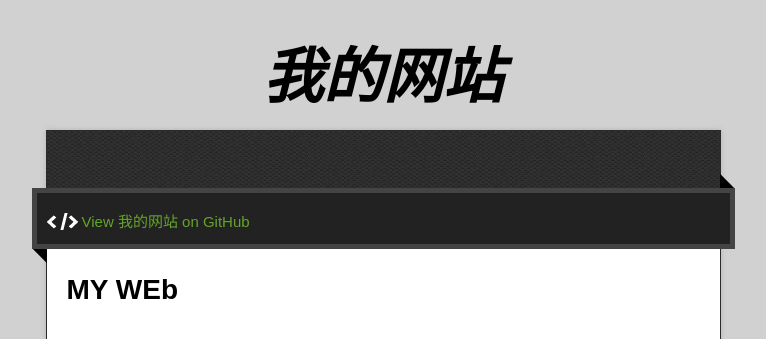
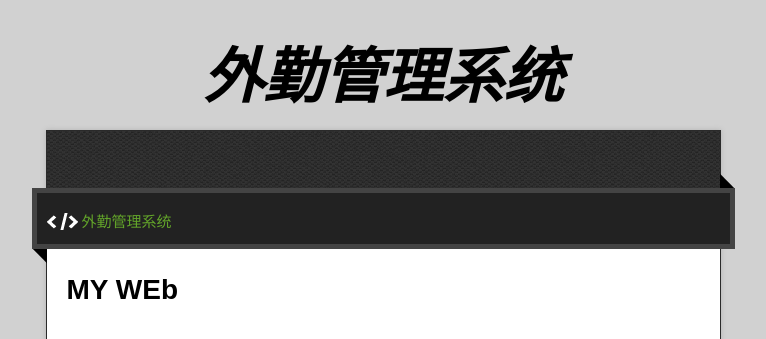
Before and after one commit to Arvin533/arvin533.github.io, a plain HTML site: page index.html in a window 1280 px wide. Shown: the top 339 px of the page, without its empty margins (257-1023 px from the left). Drawn offline with nearby package versions, Linux system fonts and the light colour scheme.

Commit message:
Update index.html

```diff
--- a/index.html
+++ b/index.html
@@ -1,19 +1,14 @@
 <!doctype html>
-<!-- The Time Machine GitHub pages theme was designed and developed by Jon Rohan, on Feb 7, 2012. -->
-<!-- Follow him for fun. http://twitter.com/jonrohan. Tail his code on https://github.com/jonrohan -->
 <html>
 <head>
   <meta charset="utf-8">
   <meta http-equiv="X-UA-Compatible" content="IE=edge,chrome=1">
-
   <link rel="stylesheet" href="stylesheets/stylesheet.css" media="screen">
   <link rel="stylesheet" href="stylesheets/github-dark.css">
   <script type="text/javascript" src="https://ajax.googleapis.com/ajax/libs/jquery/1.7.1/jquery.min.js"></script>
   <script type="text/javascript" src="javascripts/script.js"></script>
-
-  <title>我的网站</title>
-  <meta name="description" content="">
-
+  <title>外勤管理系统</title>
+  <meta name="description" content="外勤管理系统是针对外勤人员的移动考勤软件，移动办公的系统">
   <meta name="viewport" content="width=device-width,initial-scale=1">
 
 </head>
@@ -22,14 +17,14 @@
 
   <div class="wrapper">
     <header>
-      <h1 class="title">我的网站</h1>
+      <h1 class="title">外勤管理系统</h1>
     </header>
     <div id="container">
       <p class="tagline"></p>
       <div id="main" role="main">
         <div class="download-bar">
         <div class="inner">
-          <a href="https://github.com/Arvin533" class="code">View 我的网站 on GitHub</a>
+          <a href="https://github.com/Arvin533" class="code">外勤管理系统</a>
         </div>
         <span class="blc"></span><span class="trc"></span>
         </div>
```
